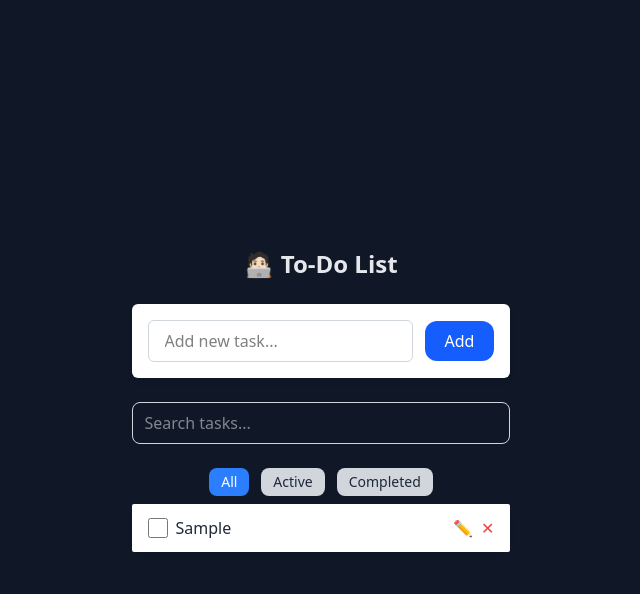
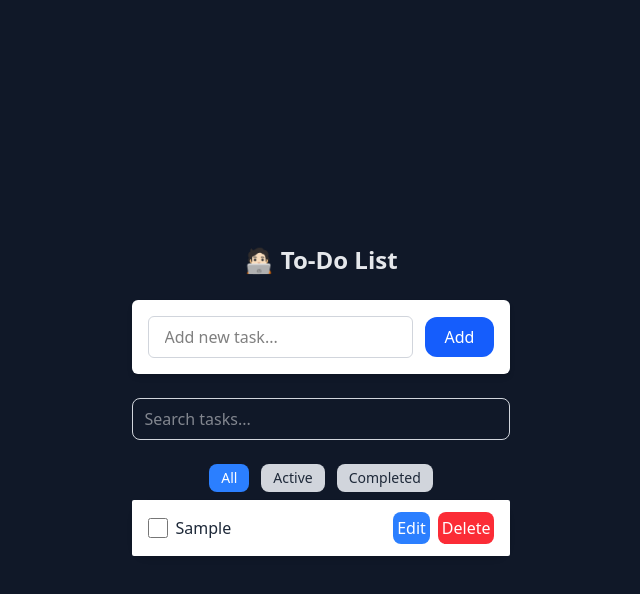
Before and after one commit to TyTommy/to-do-crud-test, a React (Vite) app: page / in a window 1280 px wide. Both pictures are taken after typing "Sample" into the empty fields and a click on the button "Add". Shown: the top 594 px of the page, without its empty margins (319-959 px from the left). Built offline with nearby package versions, Linux system fonts and the light colour scheme.

Commit message:
updated todo-item, edit and delete buttons

```diff
--- a/src/components/TodoItem.jsx
+++ b/src/components/TodoItem.jsx
@@ -10,6 +10,11 @@ const TodoItem = ({ todo, onDelete, onToggle, onEdit }) => {
     }
     setIsEditing(!isEditing);
   }, [isEditing, editValue, onEdit, todo]);
+
+  const handleDelete = () => {
+    if (window.confirm("Are you sure you want to delete this task ?"))
+      onDelete(todo.id);
+  };
 
   return (
     <li
@@ -30,7 +35,7 @@ const TodoItem = ({ todo, onDelete, onToggle, onEdit }) => {
             type="text"
             value={editValue}
             onChange={(e) => setEditValue(e.target.value)}
-            className="border rounded px-2 py-1"
+            className="border rounded px-2 py-1 mr-2"
           />
         ) : (
           <span
@@ -46,15 +51,15 @@ const TodoItem = ({ todo, onDelete, onToggle, onEdit }) => {
       <div className="flex items-center gap-2">
         <button
           onClick={handleEdit}
-          className="text-blue-600 hover:text-(--color-primary-hover)"
+          className="px-1 py-1 font-medium rounded-lg bg-blue-500 text-white hover:bg-blue-600 transition"
         >
-          {isEditing ? "💾" : "✏️"}
+          {isEditing ? "Save" : "Edit"}
         </button>
         <button
-          onClick={() => onDelete(todo.id)}
-          className="text-(--color-danger) hover:text-(--color-danger-hover)"
+          onClick={handleDelete}
+          className="px-1 py-1 font-medium rounded-lg bg-red-500 text-white hover:bg-red-600 transition"
         >
-          ✕
+          Delete
         </button>
       </div>
     </li>
--- a/src/components/TodoList.jsx
+++ b/src/components/TodoList.jsx
@@ -66,12 +66,12 @@ const TodoList = () => {
 
     if (search.trim() !== "") {
       result = result.filter((t) =>
-        t.text.toLowerCase().includes(search.toLowerCase())
+        t.text.toLowerCase().includes(search.toLocaleLowerCase())
       );
     }
 
     return result;
-  }, [filter, todos, search]);
+  }, [todos, filter, search]);
 
   return (
     <div className="max-w-md mx-auto space-y-6">
```
